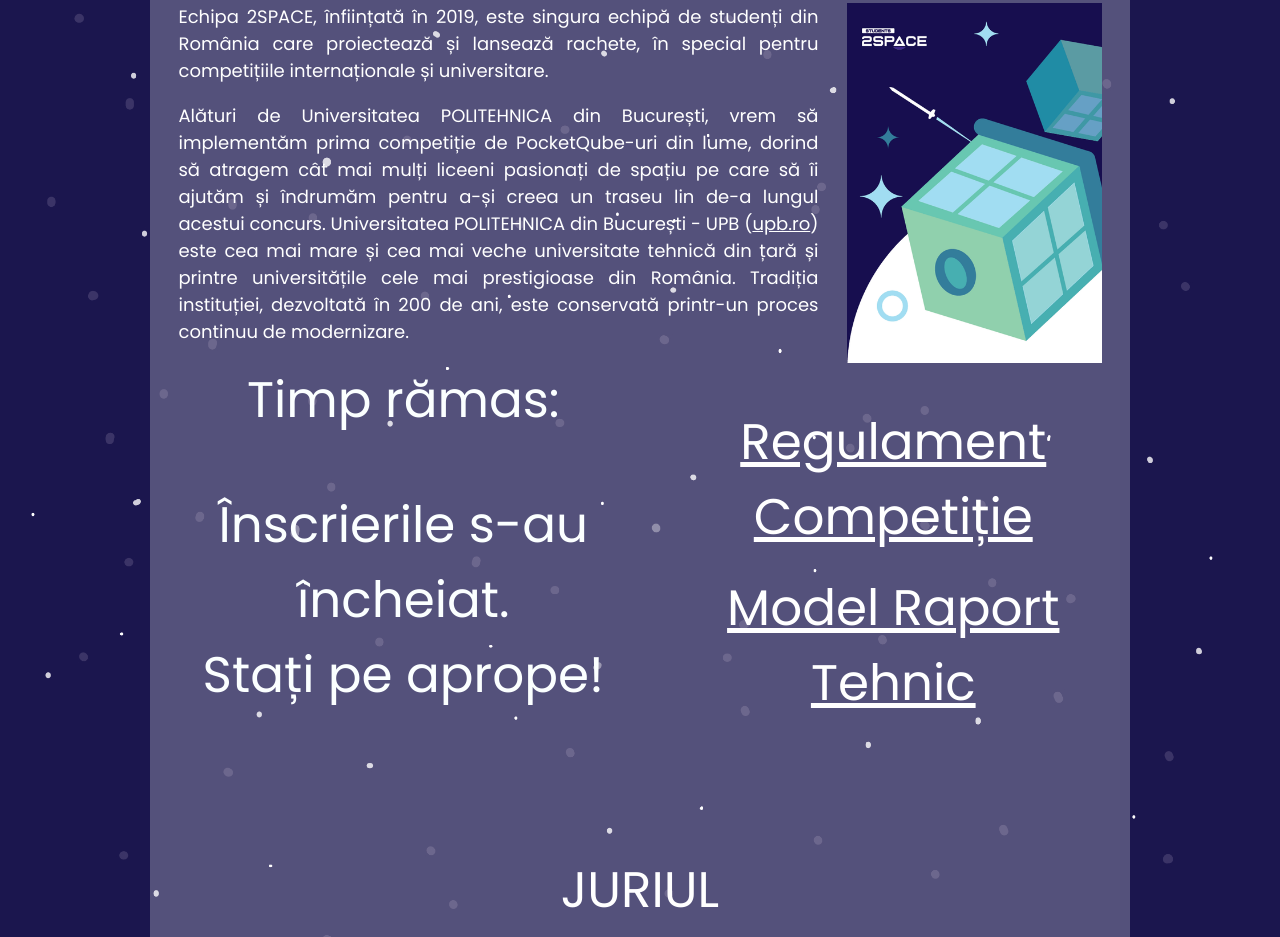
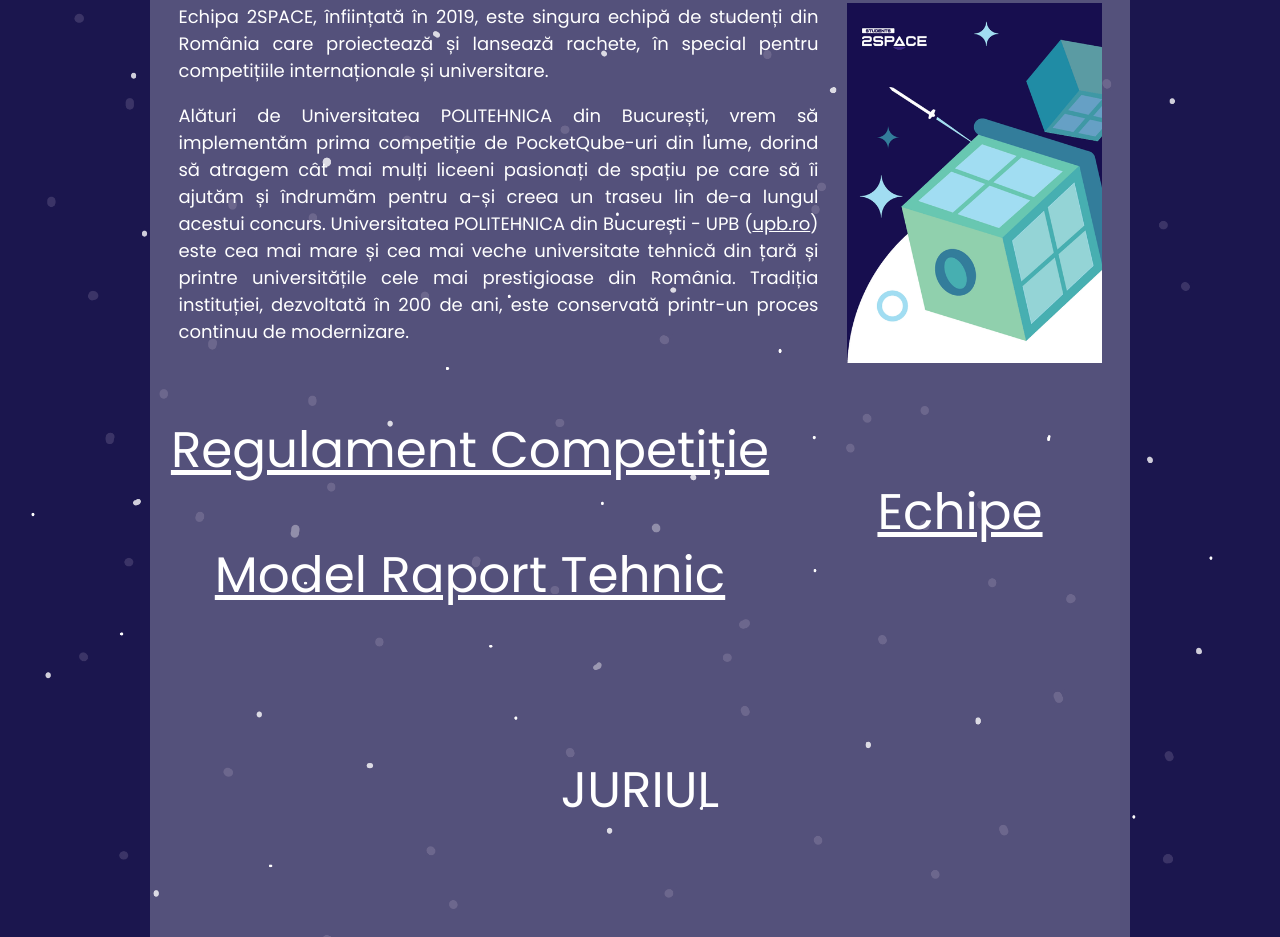
Before and after one commit to vladpislaru/2spaceVechi, a website: page qube2space.html in a window 1280 px wide. Shown: the part 289-1226 px from the top of the page. Drawn offline with Linux system fonts and the light colour scheme.

Commit message:
adaugat link echipe

```diff
--- a/css/qube2space.css
+++ b/css/qube2space.css
@@ -336,9 +336,9 @@
     font-weight: normal;
 }
 
-.Regulament a{
+/* .Regulament a{
     font-size: 1em !important;
-}
+} */
 
 .left-card, .right-card {
     width:100%;
--- a/qube2space.html
+++ b/qube2space.html
@@ -68,16 +68,14 @@
                 </div>
                 <div class="dlndocs">
                     <div style="text-align: center;" class="deadline">
-                        <label for="demo">Timp rămas:</label>
-                        <p>Înscrierile s-au încheiat.<br>Stați pe aprope!</p>
+                        <!-- <label for="demo">Timp rămas:</label>
+                        <p>Înscrierile s-au încheiat.<br>Stați pe aprope!</p> -->
+                        <p><a style="color: white; font-size: 50px;" href="Regulament QUBE2SPACE.pdf" download>Regulament Competiție</a></p>
+                        <p><a style="color: white; font-size: 50px;" href="Raport tehnic preliminar - model.docx" download>Model Raport Tehnic</a></p>
                     </div>
                     <div style="text-align: center" class="Regulament">
-                        <p><a style="color: white; font-size: 50px;" href="Regulament QUBE2SPACE.pdf"
-                                download>Regulament Competiție</a></p>
-                        <p><a style="color: white; font-size: 50px;" href="Raport tehnic preliminar - model.docx"
-                                download>Model Raport Tehnic</a></p>
+                        <p><a style="color: white; font-size: 50px;" href="Echipe Eligibile.pdf" download>Echipe</a></p>
                     </div>
-
                 </div>
                 <div class="jury-cards">
                     <p class="jurati">JURIUL</p>
```
Also changed, not shown: 1 other file.
